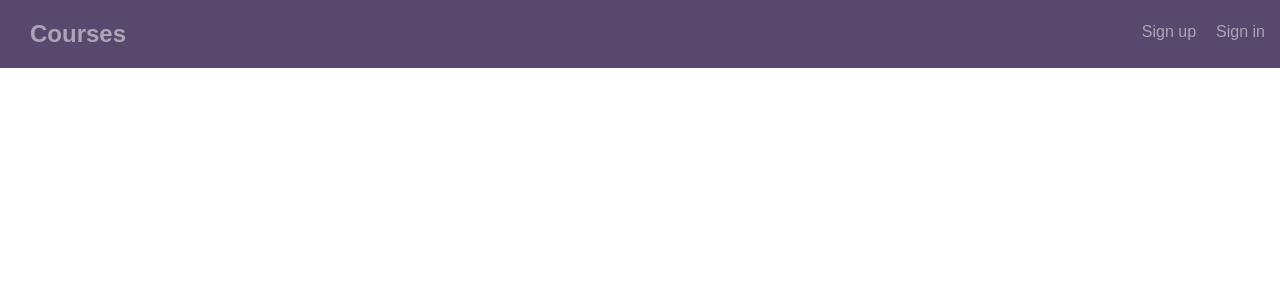
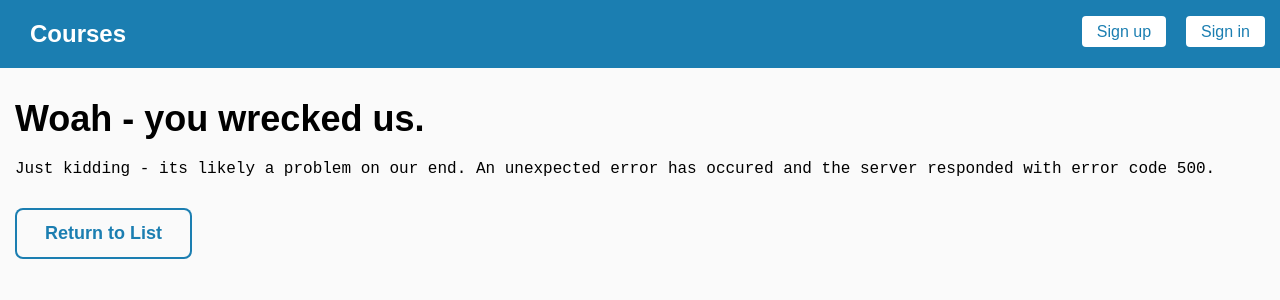
Before and after one commit to kennethbrent/FullStack-React-App, a React (Create React App) app in the folder client/: page /error in a window 1280 px wide. Shown: the top 300 px of the page. Built offline with nearby package versions, Linux system fonts and the light colour scheme.

Commit message:
Added error routes

```diff
--- a/client/src/App.css
+++ b/client/src/App.css
@@ -202,12 +202,12 @@ svg {
 /* line 5, ../sass/global.sass */
 body {
   font-family: "Work Sans", sans-serif;
-  background: #fff;
+  background: #fafafa;
 }
 
 /* line 13, ../sass/global.sass */
 .header {
-  background: #57496e;
+  background: #1B7EB1;
   padding: 20px 0;
   margin-bottom: 30px;
 }
@@ -221,7 +221,7 @@ body {
 }
 /* line 23, ../sass/global.sass */
 .header--logo a {
-  color: rgba(255, 255, 255, 0.5);
+  color: #fff
 }
 /* line 25, ../sass/global.sass */
 .header--logo a:hover {
@@ -245,7 +245,11 @@ body {
 }
 /* line 37, ../sass/global.sass */
 .header nav a {
-  color: rgba(255, 255, 255, 0.5);
+  background:#fff;
+  color:#1B7EB1;
+  padding: 7px 15px;
+  border: none;
+  border-radius: 4px;
   margin-left: 20px;
 }
 /* line 40, ../sass/global.sass */
@@ -282,7 +286,7 @@ h1 {
 
 /* line 61, ../sass/global.sass */
 a {
-  color: #7c689b;
+  color: #1B7EB1;
   cursor: pointer;
   text-decoration: none;
   -webkit-transition: color 0.2s;
@@ -339,7 +343,7 @@ p {
 
 /* line 102, ../sass/global.sass */
 .course--module {
-  background: #7c689b;
+  box-shadow: 1px 4px 5px #cccccc;
   border-radius: 8px;
   padding: 30px;
   margin-bottom: 30px;
@@ -347,6 +351,8 @@ p {
   display: block;
   position: relative;
   box-sizing: border-box;
+  border: solid 1px #cccccc;
+  background: #ffffff;
 }
 /* line 2, ../sass/mixins.sass */
 .course--module:before, .course--module:after {
@@ -368,21 +374,20 @@ p {
   font-family: "Cousine";
   font-size: 14px;
   font-weight: 100;
-  color: rgba(255, 255, 255, 0.5);
+  color:#1B7EB1;
   margin-bottom: 10px;
   font-weight: normal;
 }
 /* line 123, ../sass/global.sass */
 .course--title {
   font-size: 18px;
-  color: #fff;
+  color: #1B7EB1;;
 }
 /* line 126, ../sass/global.sass */
 .course--link {
   display: block;
   cursor: pointer;
   text-decoration: none;
-  border: 0;
 }
 /* line 133, ../sass/global.sass */
 .course--add--module {
@@ -439,7 +444,7 @@ p {
 /* line 171, ../sass/global.sass */
 .course--header p {
   font-size: 18px;
-  color: #b1a5c4;
+  color: #1B7EB1;
   font-weight: 100;
 }
 /* line 176, ../sass/global.sass */
@@ -678,7 +683,7 @@ input:focus {
 
 /* line 507, ../sass/global.sass */
 .button {
-  background: #7c689b;
+  background: #1B7EB1;
   color: #fff;
   font-family: "Work Sans", sans-serif;
   font-size: 18px;
@@ -706,9 +711,9 @@ input:focus {
 
 /* line 525, ../sass/global.sass */
 .button-secondary {
-  color: #7c689b;
+  color: #1B7EB1;
   background: none;
-  box-shadow: 0 0 0 2px #7c689b inset;
+  box-shadow: 0 0 0 2px #1B7EB1 inset;
   -webkit-transition: box-shadow 0.2s, color 0.2s;
   -moz-transition: box-shadow 0.2s, color 0.2s;
   -ms-transition: box-shadow 0.2s, color 0.2s;
@@ -738,13 +743,15 @@ input:focus {
 }
 
 /* styles the validation errors */
+.validation_error_container {
+  background: rgba(233, 102, 102, 0.555);
+  color: rgb(207, 33, 33);
+  display: table;
+  border-radius: 3px;
+  padding: 10px;
+}
 .validation--errors--label {
-  color: #7c689b;
   font-size: 28px;
-}
-.validation-errors ul {
-  color: #7c689b;
-  padding: 15px 0 40px 10px;
 }
 
 /* reduce bottom margin on the course description textarea element */
--- a/client/src/App.js
+++ b/client/src/App.js
@@ -9,6 +9,9 @@ import UserSignUp from './components/UserSignUp';
 import CreateCourse from './components/CreateCourse';
 import UpdateCourse from './components/UpdateCourse';
 import PrivateRoute from './components/PrivateRoute';
+import NotFound from './components/NotFound';
+import Forbidden from './components/Forbidden';
+import Error from './components/Error'
 import Cookies from 'js-cookie';
 
 class App extends Component {
@@ -16,7 +19,8 @@ class App extends Component {
     authenticatedUser: Cookies.getJSON('authenticatedUser')|| null
   }
 
-  handleSignIn = (emailAddress,password) =>{
+
+  handleSignIn = (emailAddress,password , location, history) =>{
       const encodedCredentials = btoa(`${emailAddress}:${password}`);
         const auth = new Headers({
             "Authorization": `Basic ${encodedCredentials}`,
@@ -30,6 +34,9 @@ class App extends Component {
               if(res.status === 200){
                 return res.json()
               }
+              else {
+                console.log(res.status)
+              }
             })
             .then(data => {
               if(data) {
@@ -37,8 +44,8 @@ class App extends Component {
                 this.setState({
                   authenticatedUser: data.user
                 })
-                Cookies.set('authenticatedUser', JSON.stringify(data.user) ,{expires: 1})
-                window.location.href="/courses"
+                Cookies.set('authenticatedUser', JSON.stringify(data.user) ,{expires: 1});
+                history.push(location)
               }
             })
             .catch((error) =>{
@@ -65,17 +72,13 @@ class App extends Component {
             <PrivateRoute authenticatedUser={this.state.authenticatedUser} path="/courses/create" component={CreateCourse} />
             <PrivateRoute authenticatedUser={this.state.authenticatedUser} path='/courses/:id/update' component={UpdateCourse}/>
             <Route path='/courses/:id' render={({match})=> <CourseDetail match={match} authenticatedUser={this.state.authenticatedUser}/> } />
-            <Route path='/signin' render={()=> <UserSignIn handleSignIn={this.handleSignIn} />}/>
+            <Route path='/signin' render={({location , history})=> <UserSignIn handleSignIn={this.handleSignIn}  location={location.state} history={history}/>}/>
             <Route path='/signup' render={()=> <UserSignUp handleSignIn={this.handleSignIn} />}/>
             <Redirect exact from='/signout' to="courses" />
-            {/**
-            <Route exact path='/search/atlanta' render={()=> <PhotoContainer state={this.state} photos={this.state.atlanta}/>}/>
-            <Route exact path='/search/golf' render={()=> <PhotoContainer state={this.state} photos={this.state.golf}/>}/>
-            <Route exact path='/search/coding' render={()=> <PhotoContainer state={this.state} photos={this.state.coding}/>}/>
-            <Route path='/search/:searchterm' render={({match})=> <PhotoContainer state={this.state} photos={this.state.photos} match={match} handleSearch={this.handleSearch}/>}/>
+            <Route path='/notfound' component={NotFound}/>
+            <Route path='/forbidden' component={Forbidden} />
+            <Route path="/error" component={Error} />
             <Route component={NotFound} />
-            */}
-
           </Switch>
         </div>
       </BrowserRouter>
--- a/client/src/components/Courses.js
+++ b/client/src/components/Courses.js
@@ -15,8 +15,6 @@ class Courses extends Component {
                 this.setState({
                     courses: result,
                     isLoading: false
-                }, ()=>{
-                    console.log(this.state)
                 })
             })
             .catch((error)=>{
--- a/client/src/components/CreateCourse.js
+++ b/client/src/components/CreateCourse.js
@@ -50,7 +50,8 @@ class CreateCourse extends Component {
             <div className="bounds course--detail">
                 <h1>Create Course</h1>
                 <div>
-                    <div>
+                    {this.state.error ?
+                    <div className="validation_error_container">
                         <h2 className="validation--errors--label">Validation errors</h2>
                         <div className="validation-errors">
                             <ul>
@@ -58,6 +59,10 @@ class CreateCourse extends Component {
                             </ul>
                         </div>
                     </div>
+                    :
+                    null
+                    }
+
                     <form onSubmit={this.handleCreateCourse}>
                         <div className="grid-66">
                             <div className="course--header">
--- /dev/null
+++ b/client/src/components/Error.js
@@ -0,0 +1,18 @@
+import React from 'react';
+import { NavLink} from 'react-router-dom';
+
+const Error = () => {
+    return(
+        <div className="bounds">
+            <h1>Woah - you wrecked us.</h1>
+            <p>
+            Just kidding - its likely a problem on our end.
+            An unexpected error has occured and the server responded with error code 500.
+            </p>
+            <NavLink className="button button-secondary" to="/courses">Return to List</NavLink>
+        </div>
+
+    );
+}
+
+export default Error
--- /dev/null
+++ b/client/src/components/Forbidden.js
@@ -0,0 +1,15 @@
+import React from 'react';
+import { NavLink} from 'react-router-dom';
+
+const Forbidden = () => {
+    return(
+        <div className="bounds">
+            <h1>You little rascal</h1>
+            <p>Nice try but you aren't authorized to update the selected course.</p>
+            <NavLink className="button button-secondary" to="/courses">Return to List</NavLink>
+        </div>
+
+    );
+}
+
+export default Forbidden
--- /dev/null
+++ b/client/src/components/NotFound.js
@@ -0,0 +1,14 @@
+import React from 'react';
+import {NavLink} from 'react-router-dom';
+
+const NotFound = () => {
+    return(
+        <div className="bounds">
+            <h1>404: Page not found</h1>
+            <p>Whatcha looking for? Whatever it is - you won't find it here. :)</p>
+            <NavLink className="button button-secondary" to="/courses">Return to List</NavLink>
+        </div>
+    );
+}
+
+export default NotFound
--- a/client/src/components/UpdateCourse.js
+++ b/client/src/components/UpdateCourse.js
@@ -1,10 +1,11 @@
 import React, {Component} from 'react'
-import { NavLink } from 'react-router-dom';
+import { NavLink, Redirect } from 'react-router-dom';
 
 class UpdateCourse extends Component {
 
     state={
-        course: []
+        course: [],
+        isLoading: true
     }
 
     handleUpdateCourse = (e) =>{
@@ -56,7 +57,7 @@ class UpdateCourse extends Component {
             .then((result) => {
                 this.setState({
                     course: result,
-                    author: result.User.firstName + " " + result.User.lastName
+                    isLoading: false
                 })
             })
             .catch((error)=>{
@@ -68,17 +69,30 @@ class UpdateCourse extends Component {
     }
     render(){
         return(
+            <React.Fragment>
+            {this.state.isLoading ?
+                null
+                :
+                this.state.course.userId  ?
+                    this.state.course.userId !== this.props.authenticatedUser.id ?
+                        <Redirect to="/forbidden"/>
+                    :
+
             <div className="bounds course--detail">
                 <h1>Update Course</h1>
                 <div>
-                    <div>
+                {this.state.error ?
+                    <div className="validation_error_container">
                         <h2 className="validation--errors--label">Validation errors</h2>
                         <div className="validation-errors">
                             <ul>
-                               <li>{this.state.error}</li>
+                                    <li>{this.state.error}</li>
                             </ul>
                         </div>
                     </div>
+                    :
+                    null
+                    }
                     <form onSubmit={this.handleUpdateCourse}>
                         <div className="grid-66">
                             <div className="course--header">
@@ -151,6 +165,11 @@ class UpdateCourse extends Component {
                     </form>
                 </div>
             </div>
+            :
+            <Redirect to="/notfound"/>
+
+        }
+        </React.Fragment>
         );
     }
 }
--- a/client/src/components/UserSignIn.js
+++ b/client/src/components/UserSignIn.js
@@ -4,7 +4,13 @@ class UserSignIn extends Component {
 
     handleSubmit =(e) => {
         e.preventDefault()
-        this.props.handleSignIn(this.username.value,this.password.value)
+        let location;
+        if(this.props.location){
+            location = this.props.location.from.pathname
+        } else {
+            location = '/courses'
+        }
+        this.props.handleSignIn(this.username.value,this.password.value, location, this.props.history)
     }
 
     render(){
```
Also changed, not shown: client/src/components/CourseDetail.js (+12 -10 lines).
